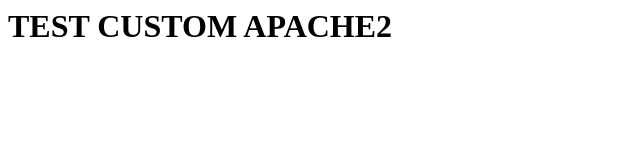
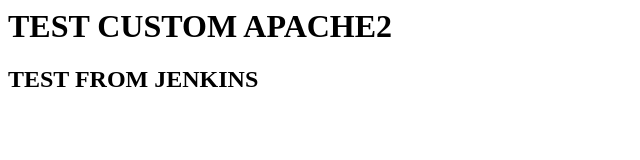
Before and after one commit to Asang777/web-apache-docker, a plain HTML site: page index.html in a window 1280 px wide. Shown: the whole page, without its empty margins (0-640 px from the left). Drawn offline with Linux system fonts and the light colour scheme.

Commit message:
Update index.html

```diff
--- a/index.html
+++ b/index.html
@@ -1 +1,2 @@
 <h1>TEST CUSTOM APACHE2</h1>
+<h2>TEST FROM JENKINS</h2>
```
